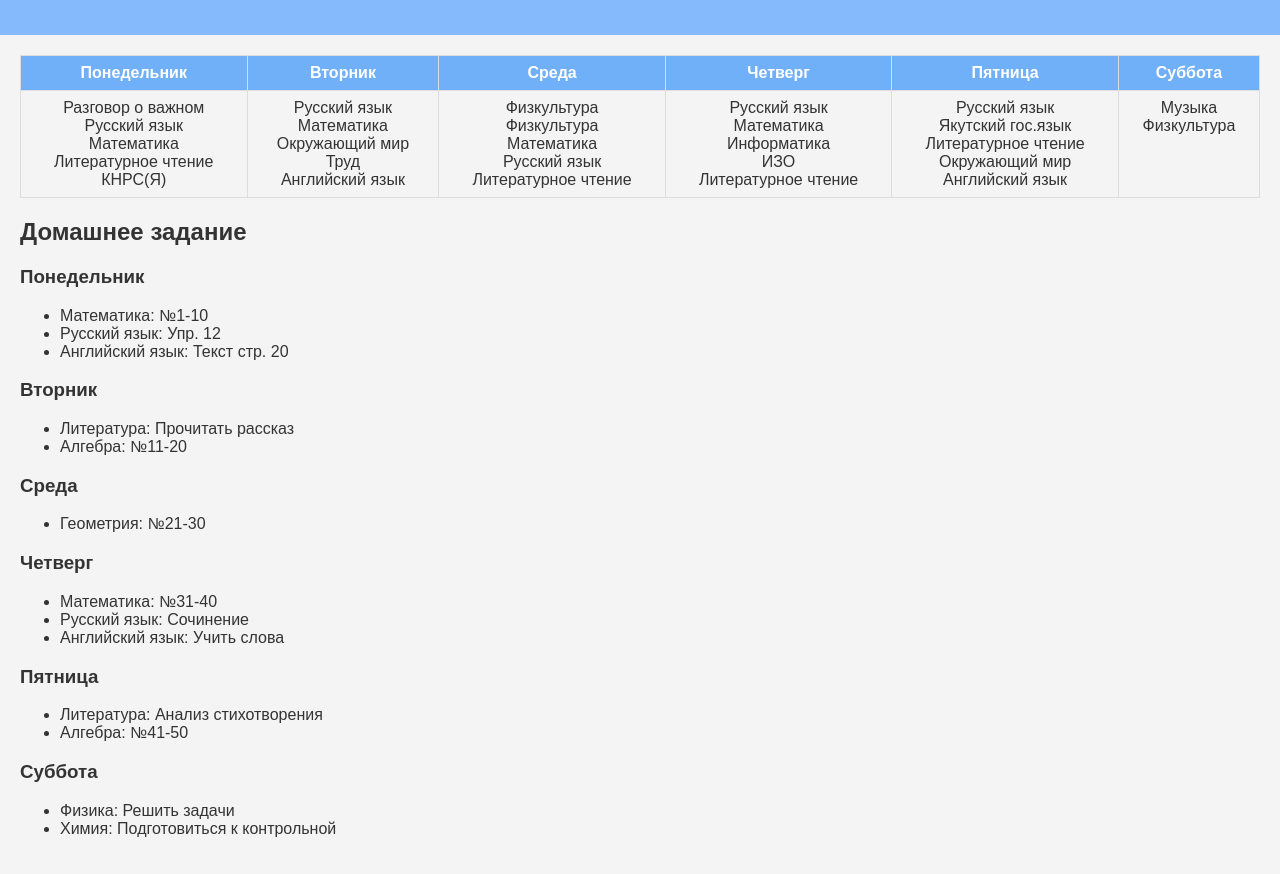
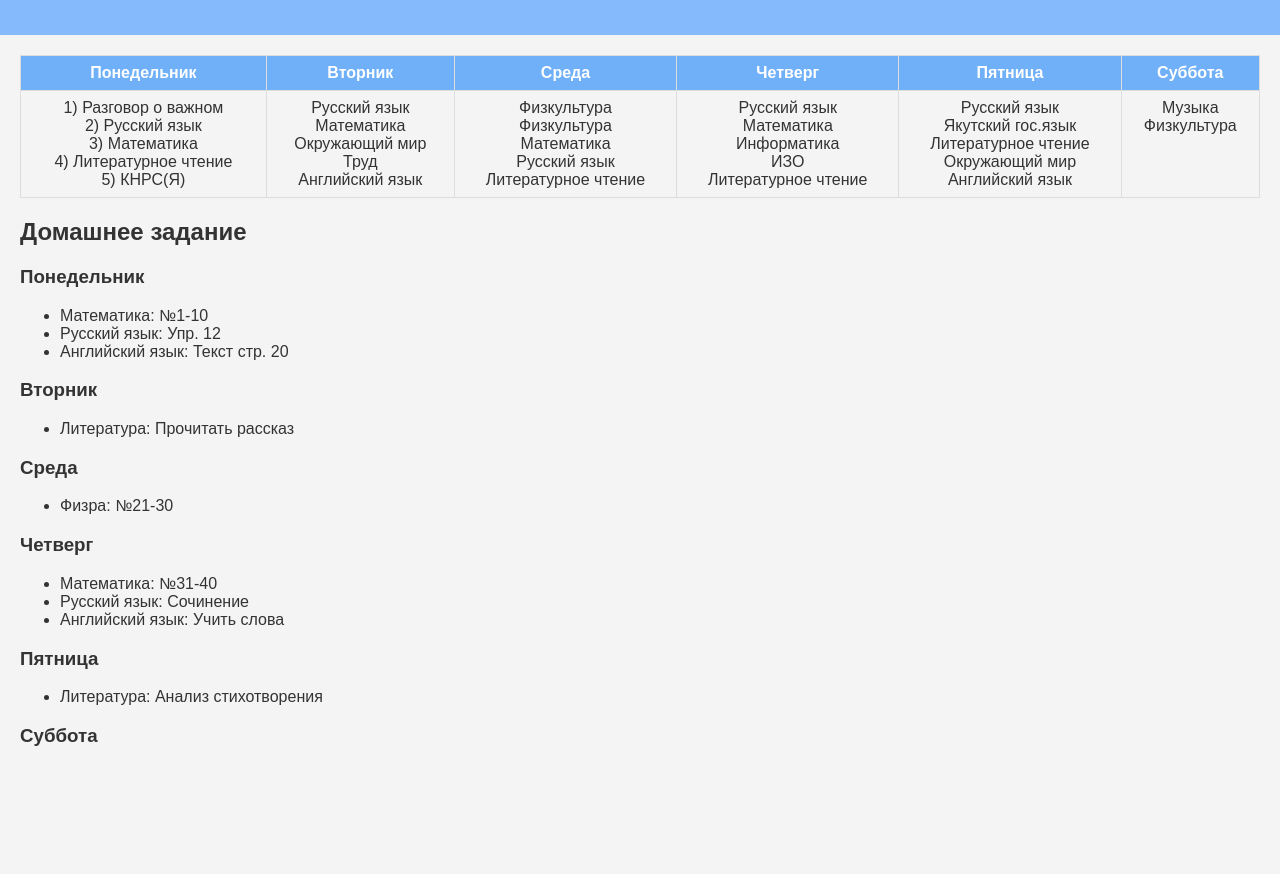
Before and after one commit to leranova02/raspisanie, a plain HTML site: page index.html in a window 1280 px wide. Shown: the part 77-951 px from the top of the page. After the commit the page ends 863 px from the top, so only its background shows below. Drawn offline with Linux system fonts and the light colour scheme.

Commit message:
Update index.html

```diff
--- a/index.html
+++ b/index.html
@@ -27,11 +27,11 @@
                 <tbody>
                     <tr>
                         <td id="monday">
-                            Разговор о важном<br>
-                            Русский язык<br>
-                            Математика<br>
-                            Литературное чтение<br>
-                            КНРС(Я)<br>
+                            1) Разговор о важном<br>
+                            2) Русский язык<br>
+                            3) Математика<br>
+                            4) Литературное чтение<br>
+                            5) КНРС(Я)<br>
                         </td>
                         <td id="tuesday">
                             Русский язык<br>
@@ -86,14 +86,13 @@
                     <h3>Вторник</h3>
                     <ul id="tuesday-homework-list">
                         <li>Литература: Прочитать рассказ</li>
-                        <li>Алгебра: №11-20</li>
                     </ul>
                 </div>
 
                 <div class="day-homework" id="wednesday-homework">
                     <h3>Среда</h3>
                     <ul id="wednesday-homework-list">
-                        <li>Геометрия: №21-30</li>
+                        <li>Физра: №21-30</li>
                     </ul>
                 </div>
 
@@ -110,14 +109,12 @@
                     <h3>Пятница</h3>
                     <ul id="friday-homework-list">
                         <li>Литература: Анализ стихотворения</li>
-                        <li>Алгебра: №41-50</li>
                     </ul>
                 </div>
                  <div class="day-homework" id="saturday-homework">
                     <h3>Суббота</h3>
                     <ul id="saturday-homework-list">
-                        <li>Физика: Решить задачи</li>
-                        <li>Химия: Подготовиться к контрольной</li>
+
                     </ul>
                 </div>
             </div>
```
